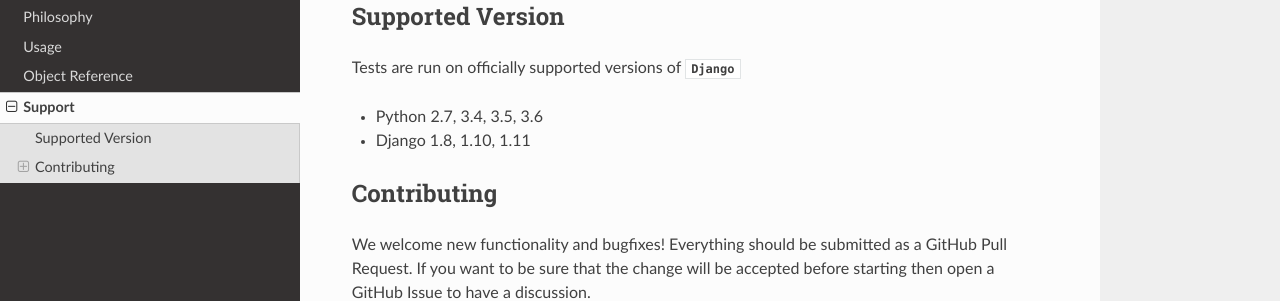
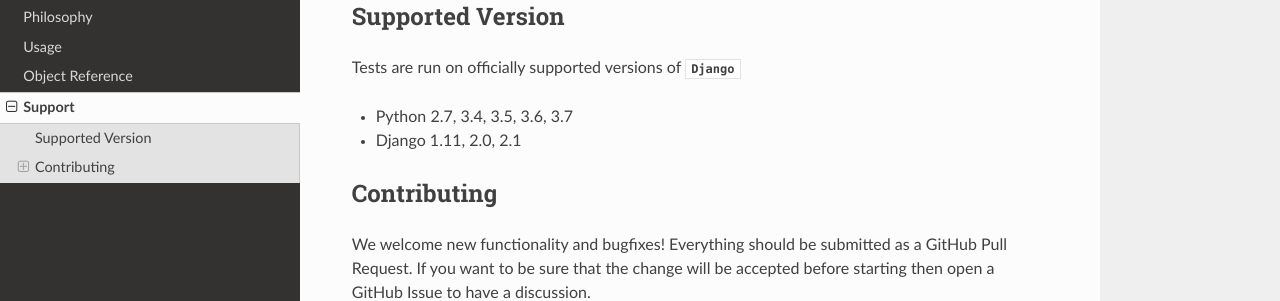
Before and after one commit to mixxorz/django-service-objects, a Sphinx documentation site: the page built from docs/pages/support.rst, in a window 1280 px wide. Shown: the part 160-461 px from the top of the page. Built offline with Sphinx 7.4.7 and the Read the Docs theme 2.0.0, drawn with Linux system fonts in a browser that asks for light colours.

Commit message:
update supported Django versions

```diff
--- a/docs/pages/support.rst
+++ b/docs/pages/support.rst
@@ -7,8 +7,8 @@ Supported Version
 
 Tests are run on officially supported versions of :mod:`Django`
 
-* Python 2.7, 3.4, 3.5, 3.6
-* Django 1.8, 1.10, 1.11
+* Python 2.7, 3.4, 3.5, 3.6, 3.7
+* Django 1.11, 2.0, 2.1
 
 
 Contributing
```
